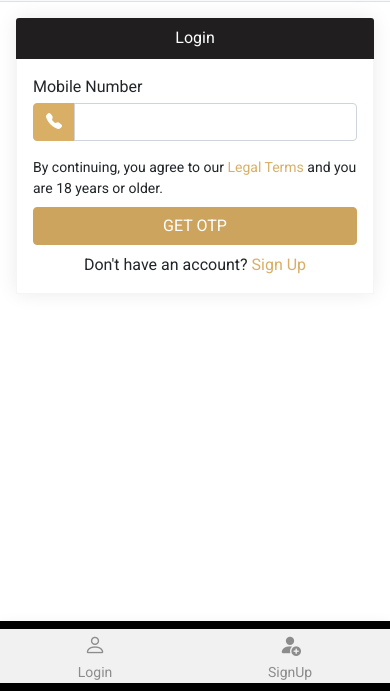
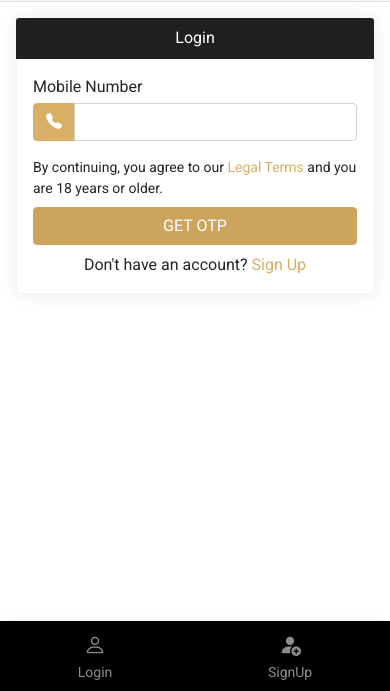
Before and after one commit to ajaydev5776/teraludo, a plain HTML site: page login.html in a window 390 px wide. Shown: the part 153-844 px from the top of the page. Drawn offline with nearby package versions, Linux system fonts and the light colour scheme; a web font is replaced by a local one.

Commit message:
Update login.html

```diff
--- a/login.html
+++ b/login.html
@@ -71,7 +71,7 @@
     </div>
   </div>
   <div class="navbar m-0 w-100 d-md-none bottombar shadow fixed-bottom z-index-1">
-    <div class="col-12 col-md-8 col-lg-5 mx-auto" style="background-color: #F1F1F1;">
+    <div class="col-12 col-md-8 col-lg-5 mx-auto">
       <div class="d-flex justify-content-around align-items-center w-100">
         <a href="login.html" class="showloading text-decoration-none text-dark">
           <div class="text-center d-flex flex-column">
```
